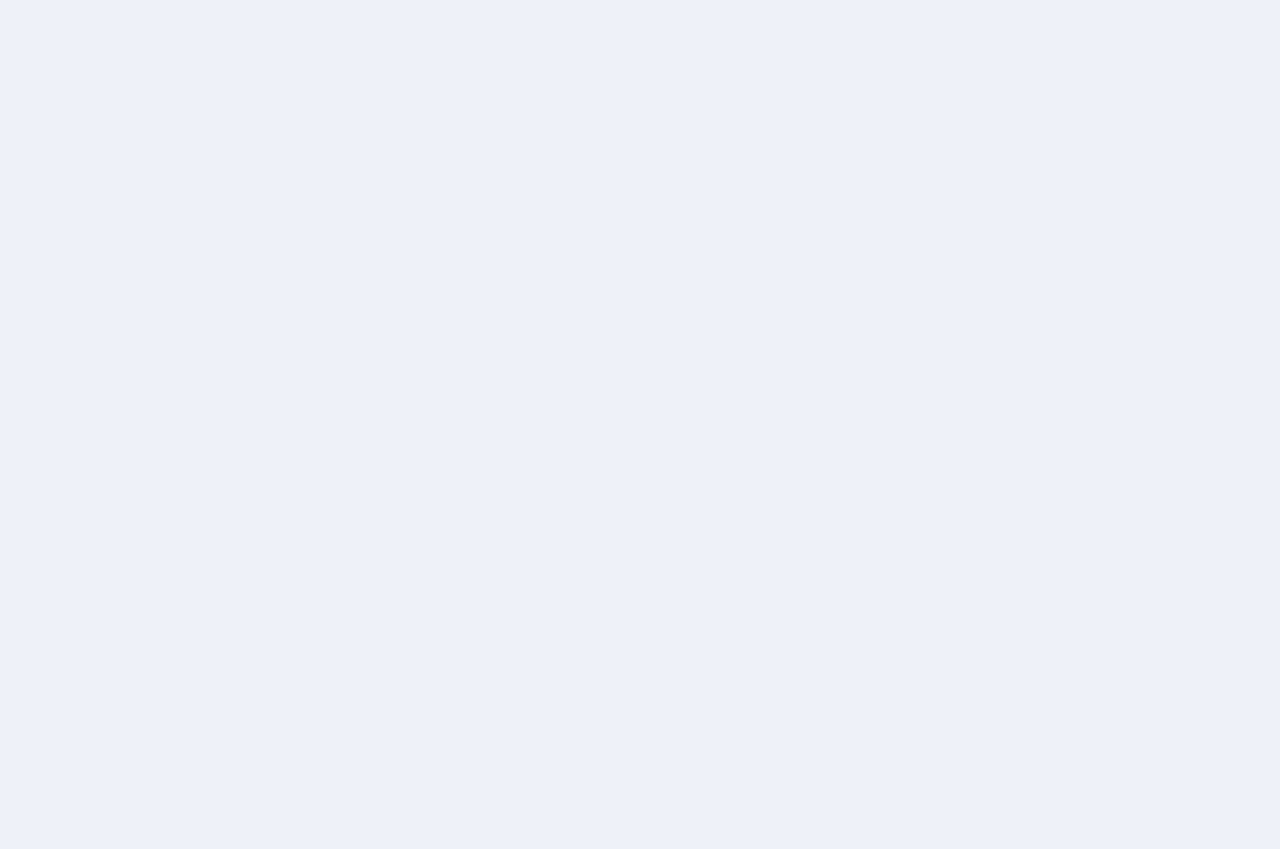
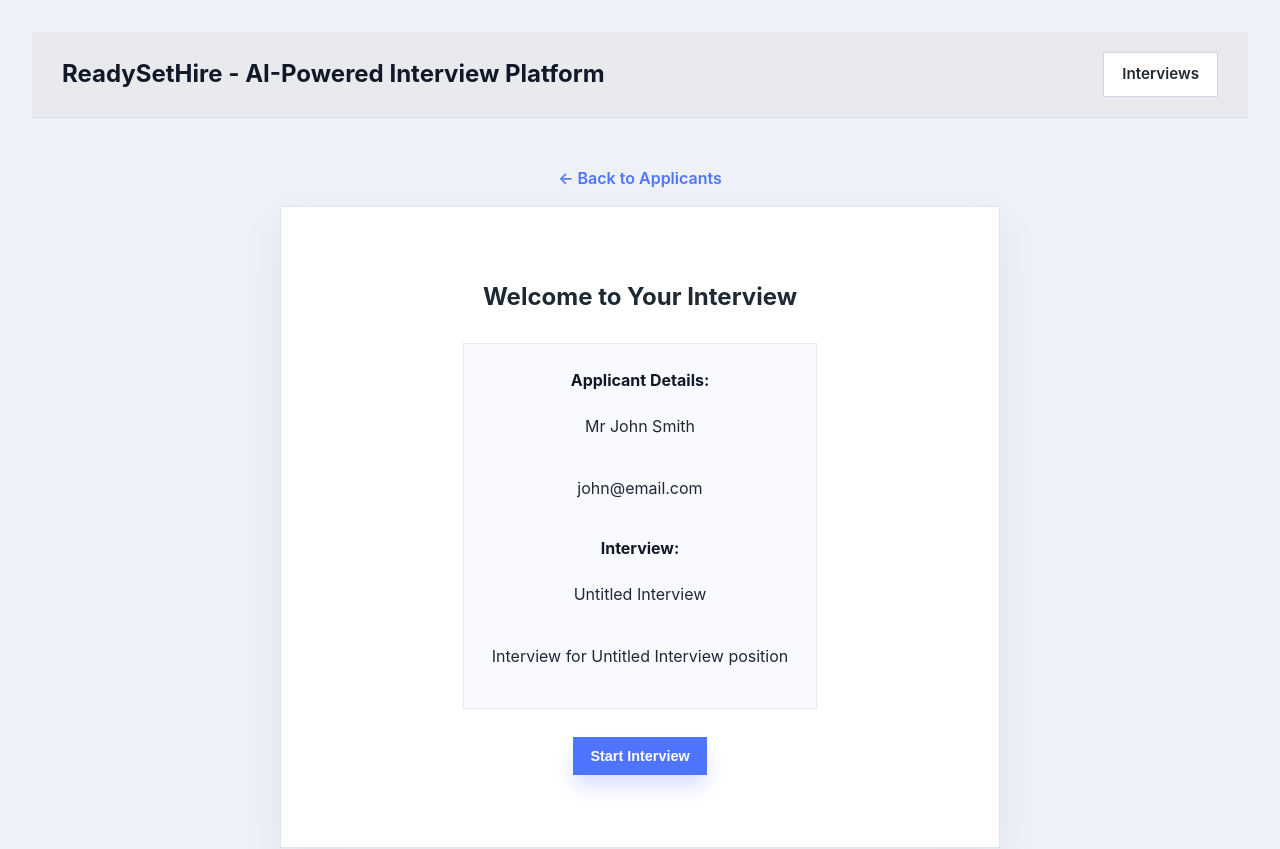
Before and after one commit to PaulJi7474/JavaScript_1, a React (Vite) app: page /interviews/1/applicants/john-smith/interview in a window 1280 px wide. Before the commit this address had no page. Shown: the top 849 px of the page. Before the commit the page ends 800 px from the top, so only its background shows below. Built offline with nearby package versions, Linux system fonts and the light colour scheme.

Commit message:
Add take interview page and navigation

```diff
--- a/src/App.jsx
+++ b/src/App.jsx
@@ -3,6 +3,7 @@ import Interviews from "./pages/interviews";
 import InterviewForm from "./pages/InterviewForm";
 import Questions from "./pages/Questions";
 import Applicants from "./pages/Applicants";
+import TakeInterview from "./pages/TakeInterview";
 import "./App.css";
 
 export default function App() {
@@ -13,6 +14,10 @@ export default function App() {
         <Route path="/interviews/new" element = {<InterviewForm />} />
         <Route path="/interviews/:id/questions" element = {<Questions />} />
         <Route path="interviews/:id/applicants" element = {<Applicants/>}/>
+        <Route
+          path="interviews/:id/applicants/:applicantId/interview"
+          element={<TakeInterview />}
+        />
       </Routes>
     </Router>
   );
--- /dev/null
+++ b/src/data/applicants.js
@@ -0,0 +1,16 @@
+export const APPLICANTS = [
+  {
+    id: "john-smith",
+    name: "Mr John Smith",
+    email: "john@email.com",
+    phone: "555-0123",
+    status: "Completed",
+  },
+  {
+    id: "sarah-johnson",
+    name: "Ms Sarah Johnson",
+    email: "sarah@email.com",
+    phone: "555-0456",
+    status: "Not Started",
+  },
+];
--- a/src/pages/Applicants.jsx
+++ b/src/pages/Applicants.jsx
@@ -1,21 +1,7 @@
 import React from "react";
 import { Link, useLocation, useParams } from "react-router-dom";
 import "./Interviews.css";
-
-const applicants = [
-  {
-    name: "Mr John Smith",
-    email: "john@email.com",
-    phone: "555-0123",
-    status: "Completed",
-  },
-  {
-    name: "Ms Sarah Johnson",
-    email: "sarah@email.com",
-    phone: "555-0456",
-    status: "Not Started",
-  },
-];
+import { APPLICANTS } from "../data/applicants";
 
 const statusClassMap = {
   Completed: "status-tag status-tag--completed",
@@ -23,7 +9,7 @@ const statusClassMap = {
 };
 
 export default function Applicants() {
-  const { id } = useParams();
+  const { id: interviewId } = useParams();
   const { state } = useLocation();
   const interviewTitle = state?.interviewTitle || "Untitled Interview";
 
@@ -68,7 +54,7 @@ export default function Applicants() {
                   </tr>
                 </thead>
                 <tbody>
-                  {applicants.map((applicant) => (
+                  {APPLICANTS.map((applicant) => (
                     <tr key={applicant.email}>
                       <td>{applicant.name}</td>
                       <td>{applicant.email}</td>
@@ -84,9 +70,13 @@ export default function Applicants() {
                           <button type="button" className="rect-button rect-button--ghost">
                             Copy Link
                           </button>
-                          <button type="button" className="rect-button rect-button--outline">
+                          <Link
+                            to={`/interviews/${interviewId}/applicants/${applicant.id}/interview`}
+                            state={{ interviewTitle, applicant }}
+                            className="rect-button rect-button--outline"
+                          >
                             Take Interview
-                          </button>
+                          </Link>
                         </div>
                       </td>
                     </tr>
--- /dev/null
+++ b/src/pages/TakeInterview.jsx
@@ -0,0 +1,92 @@
+import React from "react";
+import { Link, useLocation, useParams } from "react-router-dom";
+import "./Interviews.css";
+import { APPLICANTS } from "../data/applicants";
+
+export default function TakeInterview() {
+  const { state } = useLocation();
+  const { id: interviewId, applicantId } = useParams();
+  const interviewTitle = state?.interviewTitle || "Untitled Interview";
+  const applicantFromState = state?.applicant;
+  const applicantDetails =
+    applicantFromState || APPLICANTS.find((applicant) => applicant.id === applicantId);
+
+  if (!applicantDetails) {
+    return (
+      <div className="page-layout">
+        <header className="header">
+          <div className="header__left">
+            <Link to="/" className="header__action">
+              Interviews
+            </Link>
+          </div>
+          <h1 className="header__title">ReadySetHire - AI-Powered Interview Platform</h1>
+        </header>
+        <main className="main">
+          <div className="content">
+            <div className="card">
+              <h2 className="card__title">Applicant not found</h2>
+              <p>The applicant you are looking for could not be located.</p>
+              <Link to={`/interviews/${interviewId}/applicants`} className="rect-button rect-button--primary">
+                Back to Applicants
+              </Link>
+            </div>
+          </div>
+        </main>
+        <footer className="footer">
+          © 2025 ReadySetHire - Streamlining the hiring process with AI
+        </footer>
+      </div>
+    );
+  }
+
+  return (
+    <div className="page-layout">
+      <header className="header header--brand-left">
+        <h1 className="header__title header__title--left">
+          ReadySetHire - AI-Powered Interview Platform
+        </h1>
+        <div className="header__left">
+          <Link to="/" className="header__action">
+            Interviews
+          </Link>
+        </div>
+      </header>
+
+      <main className="main">
+        <div className="content content--narrow">
+          <div className="back-link-container">
+            <Link to={`/interviews/${interviewId}/applicants`} className="back-link">
+              ← Back to Applicants
+            </Link>
+          </div>
+
+          <section className="card card--centered">
+            <div className="card__body">
+              <h2 className="card__title">Welcome to Your Interview</h2>
+              <div className="take-interview__details">
+                <div className="take-interview__section">
+                  <h3 className="take-interview__heading">Applicant Details:</h3>
+                  <p>{applicantDetails.name}</p>
+                  <p>{applicantDetails.email}</p>
+                </div>
+                <div className="take-interview__section">
+                  <h3 className="take-interview__heading">Interview:</h3>
+                  <p>{interviewTitle}</p>
+                  <p>Interview for {interviewTitle} position</p>
+                </div>
+              </div>
+              <button type="button" className="rect-button rect-button--primary take-interview__button">
+                Start Interview
+              </button>
+            </div>
+          </section>
+        </div>
+      </main>
+
+      <footer className="footer">
+        © 2025 ReadySetHire - Streamlining the hiring process with AI
+      </footer>
+    </div>
+  );
+}
--- a/src/pages/interviews.css
+++ b/src/pages/interviews.css
@@ -79,6 +79,20 @@
   overflow: visible;
 }
 
+.card--centered {
+  display: flex;
+  justify-content: center;
+}
+
+.card__body {
+  padding: 40px 48px;
+  display: flex;
+  flex-direction: column;
+  gap: 28px;
+  align-items: center;
+  text-align: center;
+}
+
 .card__header {
   display: flex;
   justify-content: space-between;
@@ -136,6 +150,34 @@
 
 .back-link:hover {
   text-decoration: underline;
+}
+
+.take-interview__details {
+  width: 100%;
+  background-color: #f8faff;
+  border: 1px solid #e5eaf4;
+  padding: 24px 28px;
+  display: grid;
+  gap: 20px;
+}
+
+.take-interview__section {
+  display: flex;
+  flex-direction: column;
+  gap: 6px;
+  color: #1f2933;
+}
+
+.take-interview__heading {
+  margin: 0;
+  font-size: 1rem;
+  font-weight: 700;
+  color: #111827;
+}
+
+.take-interview__button {
+  padding: 12px 20px;
+  font-size: 1rem;
 }
 
 .form {
```
